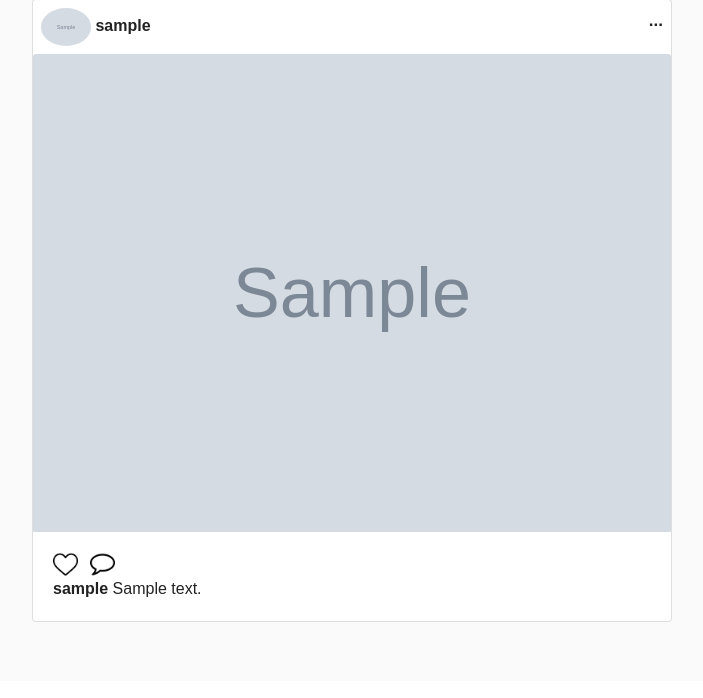
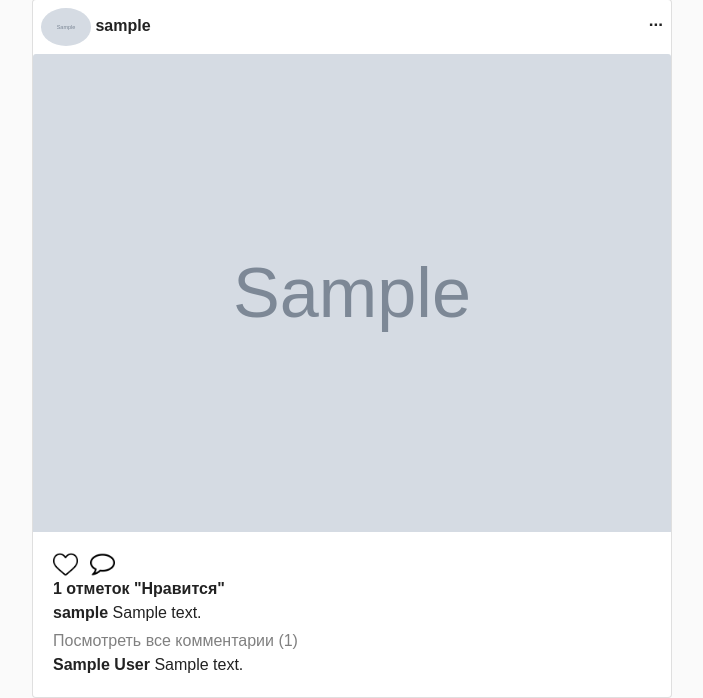
Before and after one commit to obi-1-konobe/instagram, a Django app: page / in a window 1280 px wide. Shown: the part 119-817 px from the top of the page, without its empty margins (288-991 px from the left). Before the commit the page ends 741 px from the top, so only its background shows below. Run offline with Django 3.2, Linux system fonts and the light colour scheme; tables that the repository leaves empty hold one stand-in row (values such as "Sample post"); grey boxes marked "Sample" are stand-in pictures; some libraries are stand-ins or nearby versions.

Commit message:
подключены комментарии в index.html

```diff
--- a/instagram/webapp/templates/posts/index.html
+++ b/instagram/webapp/templates/posts/index.html
@@ -31,13 +31,22 @@
           <a href="{% url 'webapp:post_detail' post.pk %}" class="ml-2">
               <img src="{% static 'comment.png' %}" alt="comments" style="width:25px;">
           </a>
-        {% if likes > 0 %}
+        {% if post.users_like.all.count > 0 %}
         <div>
-          <b>{{ likes }} отметок "Нравится"</b>
+          <b> {{ post.users_like.all.count }} отметок "Нравится"</b>
         </div>
         {% endif %}
       </div>
-          <p class="card-text"><b>{{ post.author }}</b> {{post.description }}</p>
+          <p class="card-text mb-1"><b>{{ post.author }}</b> {{post.description }}</p>
+          <a href="{% url 'webapp:post_detail' post.pk %}" style="color: grey;">
+              Посмотреть все комментарии ({{ post.comments.all.count }})
+          </a>
+          <p class="card-text"><b>{{ post.comments.last.author }}</b> {{ post.comments.last.text }}</p>
+        {% if user.is_authenticated %}
+        <form action="{% url 'webapp:comment_create' post.pk %}" method="post">
+          {% include 'partial/comment_form.html' %}
+        </form>
+        {% endif %}
       </div>
     </div>
 </div>
--- a/instagram/webapp/views/post_views.py
+++ b/instagram/webapp/views/post_views.py
@@ -17,6 +17,7 @@ class IndexView(ListView):
     def get_context_data(self, *, object_list=None, **kwargs):
         context = super().get_context_data(**kwargs)
         context['search_form'] = SearchForm
+        context['form'] = CommentForm
         return context
 
 
```
